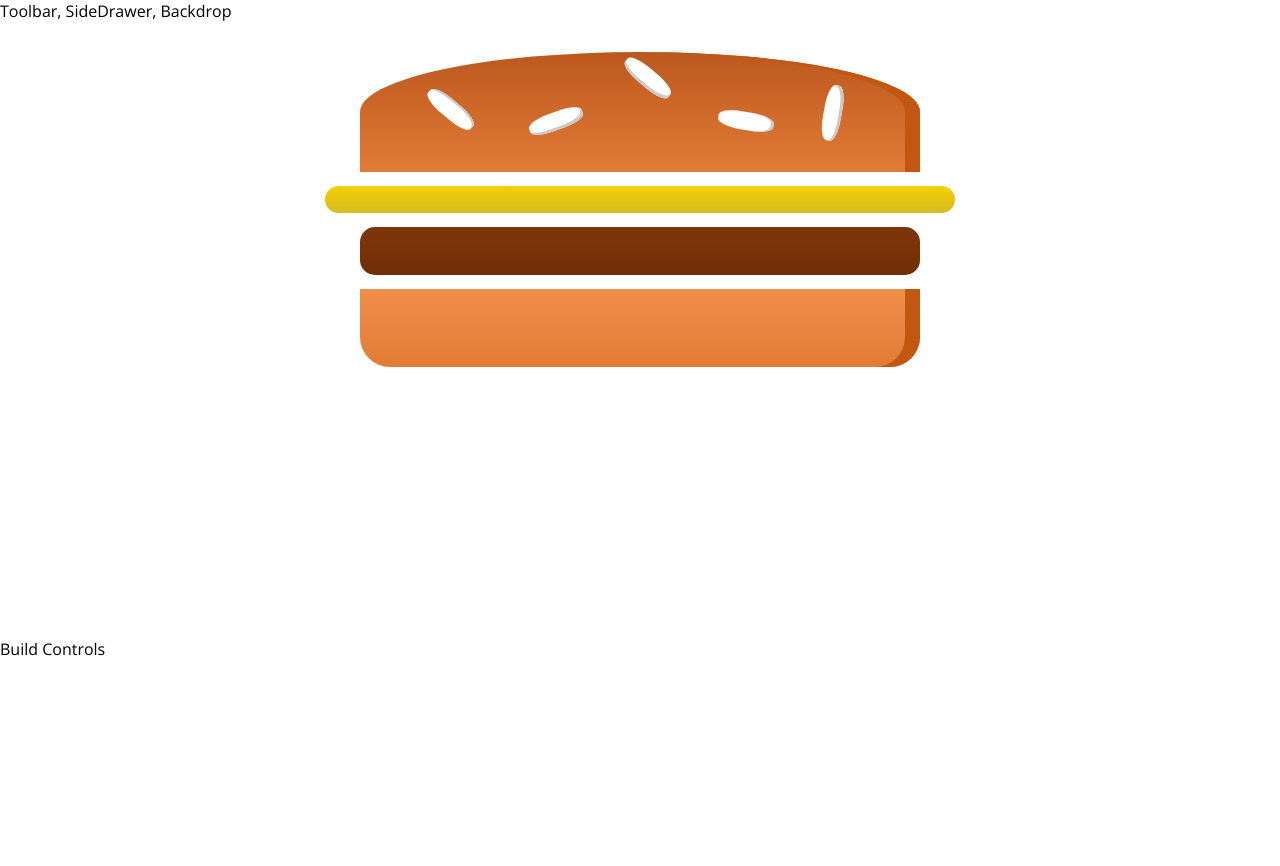
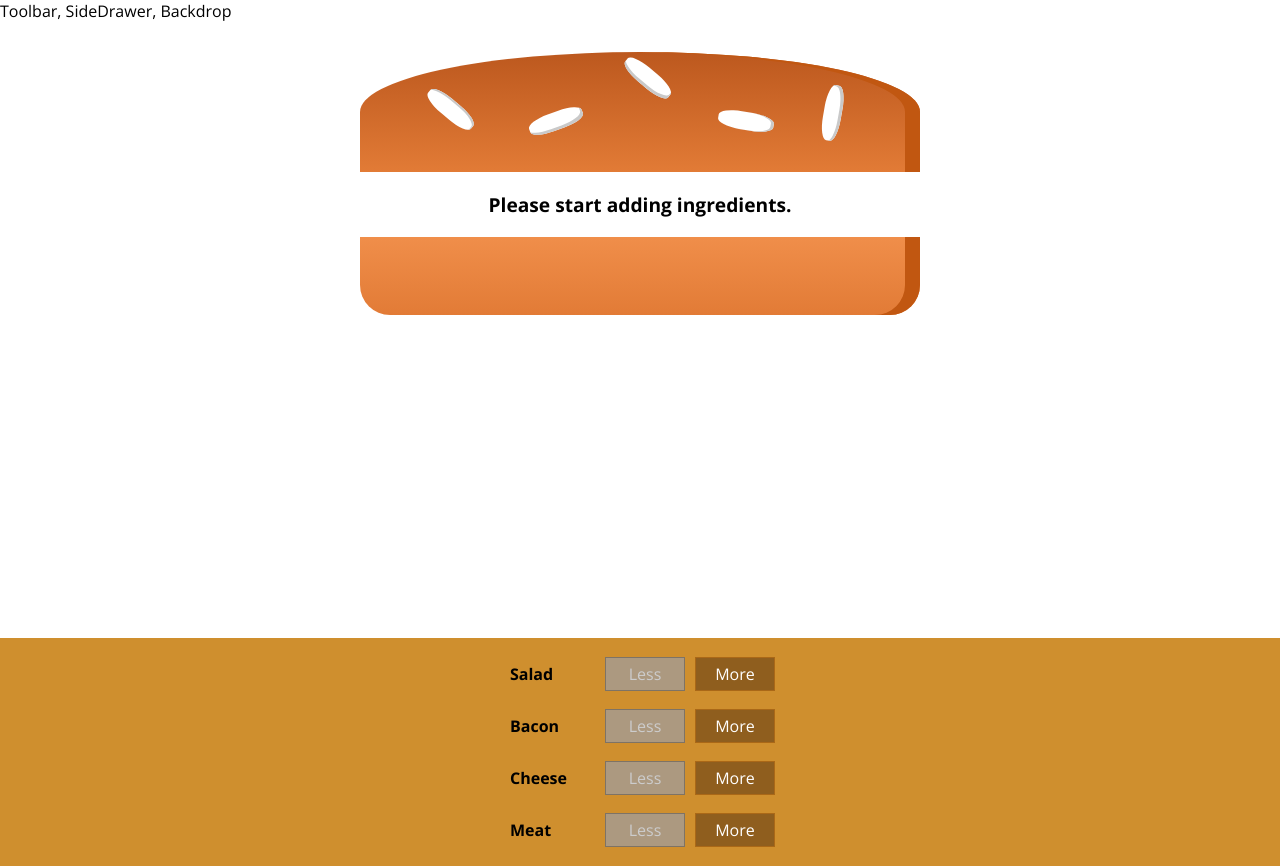
Before and after one commit to szmelc/burgerking, a React app: page / in a window 1280 px wide. Before the commit the page ends 800 px from the top, so only its background shows below. Built offline with nearby package versions, Linux system fonts and the light colour scheme.

Commit message:
Build a burger

```diff
--- /dev/null
+++ b/src/components/Burger/BuildControls/BuildControl/BuildControl.css
@@ -0,0 +1,56 @@
+.BuildControl {
+  display: flex;
+  justify-content: space-between;
+  align-items: center;
+  margin: 5px 0;
+}
+
+.BuildControl button {
+  display: block;
+  font: inherit;
+  padding: 5px;
+  margin: 0 5px;
+  width: 80px;
+  border: 1px solid #AA6817;
+  cursor: pointer;
+  outline: none;
+}
+
+.BuildControl button:disabled {
+  background-color: #AC9980;
+  border: 1px solid #7E7365;
+  color: #ccc;
+  cursor: default;
+}
+
+.BuildControl button:hover:disabled {
+  background-color: #AC9980;
+  color: #ccc;
+  cursor: not-allowed;
+}
+
+.Label {
+  padding: 10px;
+  font-weight: bold;
+  width: 80px;
+}
+
+.BuildControl .Less {
+  background-color: #D39952;
+  color: white;
+}
+
+.BuildControl .More {
+  background-color: #8F5E1E;
+  color: white;
+}
+
+.BuildControl .Less:hover, .BuildControl .Less:active {
+  background-color: #DAA972;
+  color: white;
+}
+
+.BuildControl .More:hover,.BuildControl .More:active {
+  background-color: #99703F;
+  color: white;
+}
--- /dev/null
+++ b/src/components/Burger/BuildControls/BuildControl/BuildControl.js
@@ -0,0 +1,12 @@
+import React from 'react';
+import classes from './BuildControl.css';
+
+const buildControl = (props) => (
+  <div className={classes.BuildControl}>
+    <div className={classes.Label}>{props.label}</div>
+    <button className={classes.Less} onClick={props.removed} disabled={props.disabled}>Less</button>
+    <button className={classes.More} onClick={props.added} >More</button>
+  </div>
+);
+
+export default buildControl;
--- /dev/null
+++ b/src/components/Burger/BuildControls/BuildControls.css
@@ -0,0 +1,10 @@
+.BuildControls {
+  width: 100%;
+  background-color: #CF8F2E;
+  display: flex;
+  flex-flow: column;
+  align-items: center;
+  box-shadow: 0 2px 1px #ccc;
+  margin: auto;
+  padding: 10px 0;
+}
--- /dev/null
+++ b/src/components/Burger/BuildControls/BuildControls.js
@@ -0,0 +1,25 @@
+import React from 'react';
+import classes from './BuildControls.css';
+import BuildControl from './BuildControl/BuildControl';
+
+const controls = [
+  { label: 'Salad', type: 'salad' },
+  { label: 'Bacon', type: 'bacon' },
+  { label: 'Cheese', type: 'cheese' },
+  { label: 'Meat', type: 'meat' }
+]
+
+const buildControls = (props) => (
+  <div className={classes.BuildControls}>
+    {controls.map(ctrl => (
+      <BuildControl
+        key={ctrl.label}
+        label={ctrl.label}
+        added={() => props.ingredientAdded(ctrl.type)}
+        removed={() => props.ingredientRemoved(ctrl.type)}
+        disabled={props.disabled[ctrl.type]} />
+    ))}
+  </div>
+);
+
+export default buildControls
--- a/src/components/Burger/Burger.js
+++ b/src/components/Burger/Burger.js
@@ -3,11 +3,22 @@
 import classes from './Burger.css';
 
 const burger = (props) => {
+  let transformedIngredients = Object.keys(props.ingredients)
+    .map(igKey => {
+      return [...Array(props.ingredients[igKey])].map((_, i) => {
+        return <BurgerIngredient key={igKey + i} type={igKey} />;
+      });
+    })
+      .reduce((arr, el) => {
+        return arr.concat(el);
+      }, []);
+      if (transformedIngredients.length === 0) {
+        transformedIngredients = <p>Please start adding ingredients.</p>
+      }
   return (
     <div className={classes.Burger}>
       <BurgerIngredient type='bread-top' />
-      <BurgerIngredient type='cheese' />
-      <BurgerIngredient type='meat' />
+      {transformedIngredients}
       <BurgerIngredient type='bread-bottom' />
     </div>
   );
--- a/src/containers/BurgerBuilder/BurgerBuilder.js
+++ b/src/containers/BurgerBuilder/BurgerBuilder.js
@@ -1,13 +1,69 @@
 import React, { Component } from 'react';
 import Aux from '../../hoc/Aux';
 import Burger from '../../components/Burger/Burger'
+import BuildControls from '../../components/Burger/BuildControls/BuildControls';
+
+const INGREDIENT_PRICES = {
+  salad: 0.5,
+  cheese: 0.4,
+  meat: 1.3,
+  bacon: 0.7
+}
 
 class BurgerBuilder extends Component {
+  state = {
+    ingredients: {
+      salad: 0,
+      bacon: 0,
+      cheese: 0,
+      meat: 0
+    },
+    totalPrice: 4
+  }
+
+  addIngredientHandler = (type) => {
+    const oldCount = this.state.ingredients[type];
+    const updatedCount = oldCount + 1;
+    const updatedIngredients = {
+      ...this.state.ingredients
+    };
+    updatedIngredients[type] = updatedCount;
+    const priceAddition = INGREDIENT_PRICES[type]
+    const oldPrice = this.state.totalPrice;
+    const newPrice = oldPrice + priceAddition;
+    this.setState({totalPrice: newPrice, ingredients: updatedIngredients});
+  }
+
+  removeIngredientHandler = (type) => {
+    const oldCount = this.state.ingredients[type];
+    if (oldCount <= 0) {
+      return;
+    }
+    const updatedCount = oldCount - 1;
+    const updatedIngredients = {
+      ...this.state.ingredients
+    };
+    updatedIngredients[type] = updatedCount;
+    const priceDeduction = INGREDIENT_PRICES[type]
+    const oldPrice = this.state.totalPrice;
+    const newPrice = oldPrice - priceDeduction;
+    this.setState({totalPrice: newPrice, ingredients: updatedIngredients});
+  }
+
   render() {
+    const disabledInfo = {
+      ...this.state.ingredients
+    };
+    for (let key in disabledInfo) {
+      disabledInfo[key] = disabledInfo[key] <= 0
+    }
     return (
       <Aux>
-        <Burger />
-        <div>Build Controls</div>
+        <Burger ingredients={this.state.ingredients}/>
+        <BuildControls
+          ingredientAdded={this.addIngredientHandler}
+          ingredientRemoved={this.removeIngredientHandler}
+          disabled={disabledInfo} />
       </Aux>
     );
   }
```
